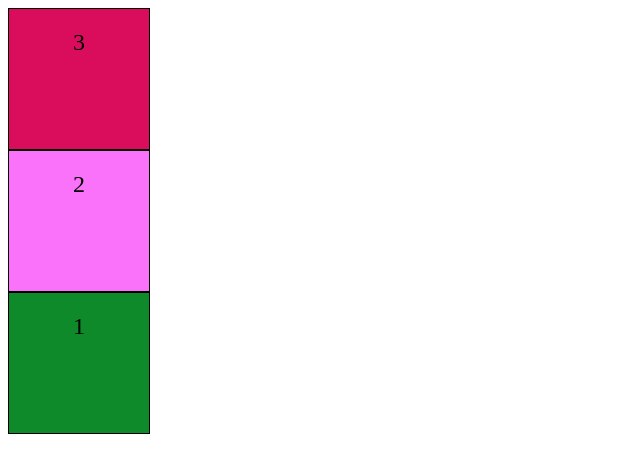
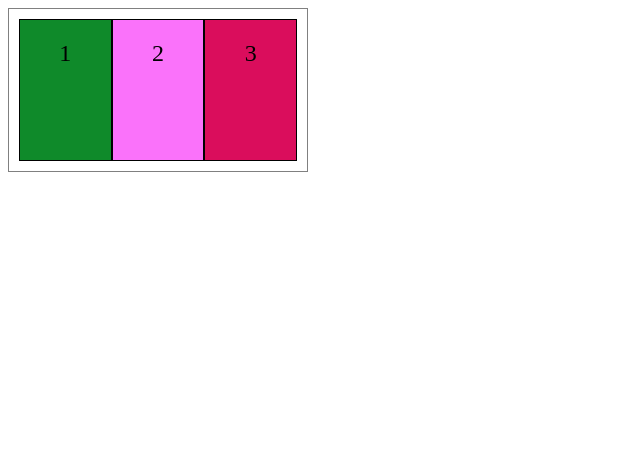
Before and after one commit to trainingLeader/flexdemo, a plain HTML site: page index.html in a window 1280 px wide. Shown: the whole page, without its empty margins (0-640 px from the left). Drawn offline with Linux system fonts and the light colour scheme.

Commit message:
feat: :sparkles: Modify CSS
Modify class container from CSS file

```diff
--- a/style.css
+++ b/style.css
@@ -1,6 +1,11 @@
 .container {
     display: flex;
-    flex-direction: column-reverse;
+    flex-direction: row;
+    flex-wrap: nowrap;
+    border: 1px solid gray;
+    padding: 10px;
+    box-sizing: border-box;
+    max-width: 300px;
   }
 
   .item {
```
